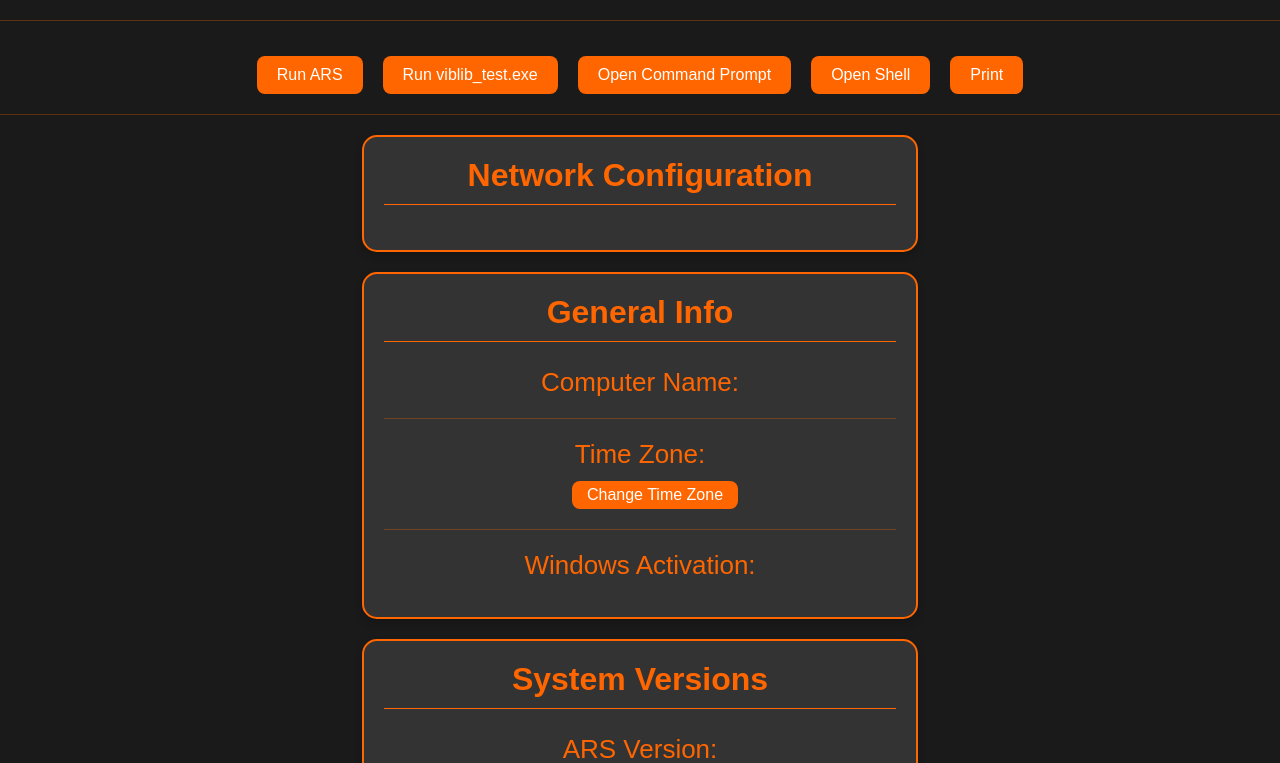
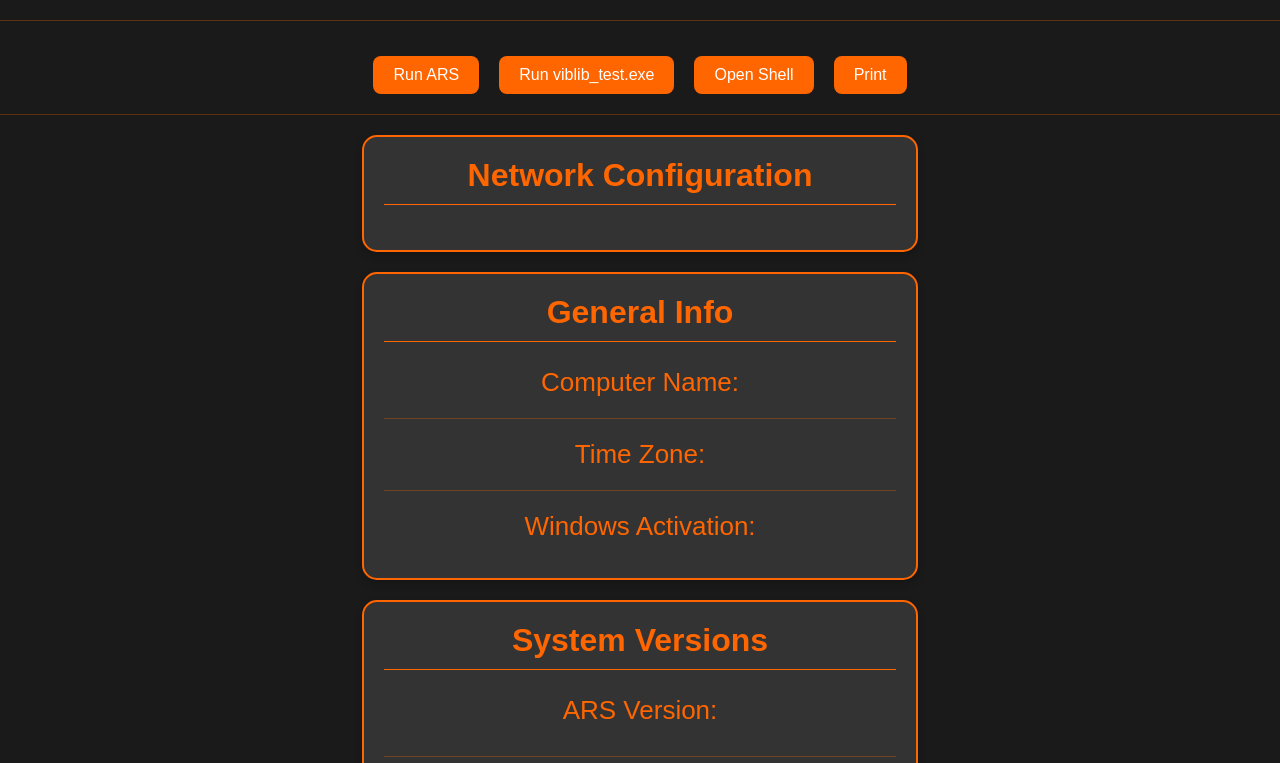
Before and after one commit to gman00910/ARS_QC_TOOL, a Flask app: template templates/index.html in a window 1280 px wide; the page is wider, and only the part inside the window is pictured. Shown: the part 132-895 px from the top of that part. Run offline with Flask 3, Linux system fonts and the light colour scheme; the template is opened without the code that fills it, so the values that code supplies are empty.

Commit message:
FINAL_V73

```diff
--- a/main.py
+++ b/main.py
@@ -159,6 +159,7 @@
         'Windows Defender Status': main_script.windows_defender_status(),
         'Firewall Status': main_script.check_firewall_status(),
         'Defrag Status': main_script.check_defrag_settings(),
+        'Time Zone': main_script.get_time_zone(),
         'Drive Health': main_script.quick_drive_check(),
         'Windows Update': main_script.is_windows_update_enabled(),
         'Windows Notifications': main_script.check_notification_settings()
@@ -185,7 +186,7 @@
         #     del cache[cache_key]
 
         # Get fresh timezone data
-        current_timezone = main_script.get_time_zone()
+       # current_timezone = main_script.get_time_zone()
 
         # Get cached data
         cached_info = get_cached_system_info()
@@ -197,7 +198,7 @@
             'Windows Activation': cached_info['Windows Activation'],
             'Task Scheduler Status': cached_info['Task Scheduler Status'],
             'IP Configuration': cached_info['IP Configuration'],
-            'Time Zone': current_timezone,  # Use fresh timezone here
+            'Time Zone': cached_info['Time Zone'],
             'Display Info': cached_info['Display Info'],
             'ARS Version': cached_info['ARS Version'],
             'Boot Drive Version': cached_info['Boot Drive Version'],
@@ -223,36 +224,36 @@
 
 
 
-@app.route('/change/<setting>', methods=['GET', 'POST'])
-def change_setting(setting):
-    try:
-        if request.method == 'POST':
-            if setting == 'time_zone':
-                new_timezone = request.form.get('new_value')
-                result = main_script.change_time_zone(new_timezone)
+# @app.route('/change/<setting>', methods=['GET', 'POST'])
+# def change_setting(setting):
+#     try:
+#         if request.method == 'POST':
+#             if setting == 'time_zone':
+#                 new_timezone = request.form.get('new_value')
+#                 result = main_script.change_time_zone(new_timezone)
 
-                # Force clear all caches
-                clear_system_info_cache()
-                get_cached_system_info.cache_clear()
+#                 # Force clear all caches
+#                 clear_system_info_cache()
+#                 get_cached_system_info.cache_clear()
 
-                # Clear Flask cache
-                for key in list(cache.keys()):
-                    del cache[key]
+#                 # Clear Flask cache
+#                 for key in list(cache.keys()):
+#                     del cache[key]
 
-                # Get fresh timezone
-                current_timezone = main_script.get_time_zone()
+#                 # Get fresh timezone
+#                 current_timezone = main_script.get_time_zone()
 
-                return jsonify({
-                    'success': True,
-                    'message': result,
-                    'newTimezone': current_timezone
-                })
+#                 return jsonify({
+#                     'success': True,
+#                     'message': result,
+#                     'newTimezone': current_timezone
+#                 })
 
-        if setting == 'time_zone':
-            timezones = main_script.get_available_timezones()
-            return render_template('change_setting.html', setting=setting, timezones=timezones)
+#         if setting == 'time_zone':
+#             timezones = main_script.get_available_timezones()
+#             return render_template('change_setting.html', setting=setting, timezones=timezones)
 
-        return jsonify({'success': False, 'error': 'Setting not supported'}), 400
+#         return jsonify({'success': False, 'error': 'Setting not supported'}), 400
 
     except Exception as e:
         print(f"Error in change_setting route: {str(e)}")
@@ -327,39 +328,6 @@
         return jsonify({"success": False, "error": str(e)})
 
 
-@app.route('/open_command_prompt')
-def open_command_prompt():
-    try:
-        if getattr(sys, 'frozen', False):
-            base_path = sys._MEIPASS
-            script_content = '''@echo off
-title SHOTOVER Systems - Drive Summary Details
-color 0A
-python -c "import sys; sys.path.insert(0, r'{}'); import main_script; main_script.print_summary()"
-echo.
-pause >nul
-'''.format(base_path)
-        else:
-            script_content = '''@echo off
-title SHOTOVER Systems - Drive Summary Details
-color 0A
-"{}" -c "import main_script; main_script.print_summary()"
-echo.
-pause >nul
-'''.format(sys.executable)
-
-        batch_file = os.path.join(os.environ['TEMP'], 'shotover_summary.bat')
-        with open(batch_file, 'w') as f:
-            f.write(script_content)
-
-        subprocess.Popen(['cmd.exe', '/k', batch_file],
-                        creationflags=subprocess.CREATE_NEW_CONSOLE)
-        return "", 204
-    except Exception as e:
-        print(f"Error in open_command_prompt: {str(e)}")
-        return str(e), 500
-
-
 @app.route('/clear_cache', methods=['POST'])
 def clear_cache():
     try:
@@ -374,6 +342,9 @@
         return jsonify({"success": True})
     except Exception as e:
         return jsonify({"success": False, "error": str(e)})
+
+
+
 
 @app.route('/Openshell')
 def Openshell():
@@ -555,17 +526,7 @@
  ___) | |  __  | | |_| |   | |    | |_| |   \ V /   | |___  |  _ <
 |____/  |_|  |_|  \___/    |_|     \___/     \_/    |_____| |_| \_\
 
-                ///////////             ///////////
-                //////////////          //////////////
-                    /////////               ////////
-
-        ////                                              ////
-          ////                                         ////
-             ////                                   ////
-                ////                             ////
-                   ////                       ////
-                       ////                ////
-                          ////////////////                     """.strip())
+                                                              """.strip())
     output.append(f"{Style.RESET_ALL}\n")
 
     # Join all lines and apply HTML color formatting
@@ -577,161 +538,6 @@
         .replace(f"{Fore.YELLOW}", '<span class="yellow">')
         .replace(f"{Style.RESET_ALL}", '</span>')
     )
-
-
-
-
-# def format_system_info_for_print(cached_info):
-#     """Format cached system info for print view"""
-#     # Convert cached_info to immutable format for caching
-#     cache_key = frozenset(cached_info.items())
-
-#     output = []
-#     current_time = datetime.now().strftime('%Y-%m-%d %H:%M:%S')
-
-#     # Time Header
-#     output.append(f"\n\n{Fore.CYAN}Time: {current_time}{Style.RESET_ALL}")
-
-#     # System Information
-#     output.append(f"\n{Fore.GREEN}{'='*20} SYSTEM INFORMATION {'='*20}{Style.RESET_ALL}\n")
-#     output.append(f"{Fore.CYAN}Computer Name:{Style.RESET_ALL} {cached_info['Computer Name']}")
-#     output.append(f"{Fore.CYAN}Windows Activation:{Style.RESET_ALL} {cached_info['Windows Activation']}")
-#     output.append(f"{Fore.CYAN}Time Zone:{Style.RESET_ALL} {cached_info.get('Time Zone', 'N/A')}")
-
-#     # Display Info
-#     display_info = cached_info['Display Info']
-#     display_lines = display_info.split('\n') if isinstance(display_info, str) else []
-#     for line in display_lines:
-#         if any(key in line for key in ['Display Info:', 'Name:', 'Resolution:', 'Refresh rate:']):
-#             label = line.split(':')[0] + ':'
-#             value = ':'.join(line.split(':')[1:])
-#             output.append(f"{Fore.CYAN}{label}{Style.RESET_ALL}{value}")
-#         else:
-#             output.append(line)
-
-#     # Network Configuration
-#     output.append(f"\n{Fore.GREEN}{'='*20} NETWORK CONFIGURATION {'='*20}{Style.RESET_ALL}")
-#     dhcp_status = cached_info['IP Configuration']
-#     network_profiles = cached_info['Network Profile']
-
-#     if isinstance(dhcp_status, dict):
-#         for interface, info in dhcp_status.items():
-#             output.append(f"\n{Fore.CYAN}{interface}:{Style.RESET_ALL}")
-#             type_str = info.get('Type', 'N/A')
-#             if isinstance(network_profiles, dict):
-#                 for profile_name, category in network_profiles.items():
-#                     if profile_name in interface:
-#                         type_str += f" (Category: {category})"
-#             output.append(f"  {Fore.CYAN}Type:{Style.RESET_ALL} {type_str}")
-#             output.append(f"  {Fore.CYAN}DNS Suffix:{Style.RESET_ALL} {info.get('DNS Suffix', 'N/A')}")
-#             output.append(f"  {Fore.CYAN}DHCP:{Style.RESET_ALL} {info.get('DHCP', 'N/A')}")
-#             output.append(f"  {Fore.CYAN}IP:{Style.RESET_ALL} {info.get('IP', 'N/A')}")
-#             output.append(f"  {Fore.CYAN}Subnet Mask:{Style.RESET_ALL} {info.get('Subnet Mask', 'N/A')}")
-#             output.append(f"  {Fore.CYAN}Gateway:{Style.RESET_ALL} {info.get('Gateway', 'N/A')}")
-
-#     # Versions
-#     output.append(f"\n{Fore.GREEN}{'='*20} VERSIONS {'='*20}{Style.RESET_ALL}\n")
-#     output.append(f"{Fore.CYAN}ARS Version:{Style.RESET_ALL} {cached_info['ARS Version']}")
-#     output.append(f"{Fore.CYAN}ARS Shortcut:{Style.RESET_ALL} {cached_info['ARS Shortcut']}")
-#     output.append(f"{Fore.CYAN}Boot Version:{Style.RESET_ALL} {cached_info['Boot Drive Version']}")
-#     output.append(f"{Fore.CYAN}VIB Version:{Style.RESET_ALL} {cached_info['VIB Version']}")
-#     output.append(f"{Fore.CYAN}FX3 Version:{Style.RESET_ALL} {cached_info['FX3 Version']}")
-
-#     # System Status
-#     output.append(f"\n{Fore.GREEN}{'='*20} SYSTEM STATUS {'='*20}{Style.RESET_ALL}\n")
-
-#     # Computer Metrics
-#     metrics = cached_info['Computer Metrics']
-#     output.append(f"{Fore.CYAN}Computer Metrics:{Style.RESET_ALL}")
-#     output.append(f"    CPU: {metrics['CPU']}")
-#     output.append(f"    RAM: {metrics['RAM']}")
-#     output.append(f"    Physical Memory: {metrics['Physical Memory']}")
-#     output.append(f"    Virtual Memory: {metrics['Virtual Memory']}")
-
-#     # Windows Defender
-#     defender = cached_info['Windows Defender Status']
-#     output.append(f"\n{Fore.CYAN}Windows Defender:{Style.RESET_ALL}")
-#     for key, value in defender.items():
-#         color = Fore.GREEN if value == 'ON' else Fore.RED
-#         output.append(f"    {key}: {color}{value}{Style.RESET_ALL}")
-
-#     # Firewall Status
-#     firewall = cached_info['Firewall Status']
-#     output.append(f"\n{Fore.CYAN}Firewall Status:{Style.RESET_ALL}")
-#     for profile, status in firewall.items():
-#         color = Fore.GREEN if status == 'ON' else Fore.RED
-#         output.append(f"    {profile}: {color}{status}{Style.RESET_ALL}")
-
-#     # Defrag Status
-#     defrag = cached_info['Defrag Status']
-#     output.append(f"\n{Fore.CYAN}Defrag Status:{Style.RESET_ALL}")
-#     output.append(f"    C Drive: {Fore.GREEN if defrag['C_Drive'] == 'Enabled' else Fore.RED}{defrag['C_Drive']}{Style.RESET_ALL}")
-#     output.append(f"    D Drive: {Fore.GREEN if defrag['D_Drive'] == 'Enabled' else Fore.RED}{defrag['D_Drive']}{Style.RESET_ALL}")
-
-#     # Drive Health
-#     drives = cached_info['Drive Health']
-#     output.append(f"\n{Fore.CYAN}Drive Health:{Style.RESET_ALL}")
-#     for drive, info in drives.items():
-#         output.append(f"    {Fore.CYAN}{drive}:{Style.RESET_ALL}")
-#         color = Fore.GREEN if info['Status'] == 'Healthy' else Fore.RED
-#         output.append(f"       Status: {color}{info['Status']}{Style.RESET_ALL}")
-#         output.append(f"       Usage: {info['Usage']}")
-#         output.append(f"       Space: {info['Space']}")
-
-#     # Windows Update and Notifications
-#     update_status = cached_info['Windows Update']
-#     output.append(f"\n  {Fore.CYAN}Windows Update:{Style.RESET_ALL} {Fore.GREEN if update_status == 'Enabled' else Fore.RED}{update_status}{Style.RESET_ALL}")
-
-#     notif_status = cached_info['Windows Notifications']
-#     output.append(f"\n  {Fore.CYAN}Windows Notifications:{Style.RESET_ALL} {Fore.GREEN if notif_status == 'Enabled' else Fore.RED}{notif_status}{Style.RESET_ALL}")
-
-#     # Task Scheduler
-#     output.append(f"\n{Fore.GREEN}{'='*20} TASK SCHEDULER {'='*20}{Style.RESET_ALL}")
-#     tasks = cached_info['Task Scheduler Status']
-#     if tasks:
-#         for task in tasks:
-#             if ':' in task:
-#                 output.append(f"{Fore.CYAN}{task}{Style.RESET_ALL}")
-#             else:
-#                 output.append(task)
-
-#     # COM Ports
-#     output.append(f"\n{Fore.GREEN}{'='*20} COM PORTS {'='*20}{Style.RESET_ALL}")
-#     output.append(f"{Fore.CYAN}Name                     Status   Service{Style.RESET_ALL}")
-#     output.append("----                     ------   -------")
-#     output.append(cached_info['COM Ports'])
-
-#     # SHOTOVER Logo
-#     output.append(f"{Fore.CYAN}")
-#     output.append(r"""
-#  ____    _    _    ___    _____     ___   __     __  _____   ____
-# / ___|  | |  | |  / _ \  |_   _|   / _ \  \ \   / / | ____| |  _ \
-# \___ \  | |__| | | | | |   | |    | | | |  \ \ / /  |  _|   | |_) |
-#  ___) | |  __  | | |_| |   | |    | |_| |   \ V /   | |___  |  _ <
-# |____/  |_|  |_|  \___/    |_|     \___/     \_/    |_____| |_| \_\
-
-#                 ///////////             ///////////
-#                 //////////////          //////////////
-#                     /////////               ////////
-
-#         ////                                              ////
-#           ////                                         ////
-#              ////                                   ////
-#                 ////                             ////
-#                    ////                       ////
-#                        ////                ////
-#                           ////////////////                     """.strip())
-#     output.append(f"{Style.RESET_ALL}\n")
-
-#     # Join all lines and apply HTML color formatting
-#     output_str = "\n".join(output)
-#     return (output_str
-#         .replace(f"{Fore.CYAN}", '<span class="cyan">')
-#         .replace(f"{Fore.GREEN}", '<span class="green">')
-#         .replace(f"{Fore.RED}", '<span class="red">')
-#         .replace(f"{Fore.YELLOW}", '<span class="yellow">')
-#         .replace(f"{Style.RESET_ALL}", '</span>')
-#     )
 
 
 
--- a/templates/index.html
+++ b/templates/index.html
@@ -383,7 +383,6 @@
         <div style="display: flex; justify-content: center; gap: 20px; flex-wrap: wrap;">
             <button onclick="launchProgram('/run_ars')" class="summary-button">Run ARS</button>
             <button onclick="launchProgram('/run_viblib')" class="summary-button">Run viblib_test.exe</button>
-            <a href="{{ url_for('open_command_prompt') }}" class="summary-button">Open Command Prompt</a>
             <a href="{{ url_for('Openshell') }}" class="summary-button">Open Shell</a>
             <a href="{{ url_for('printt') }}" class="summary-button" target="_blank">Print</a>
         </div>
@@ -407,7 +406,7 @@
                             <div>Subnet Mask: {{ status.get('Subnet Mask', 'N/A') }}</div>
                             <div>Gateway: {{ status.get('Gateway', 'N/A') }}</div>
                         </div>
-                        <a href="{{ url_for('change_ip') }}" class="summary-button compact" style="margin-left: 20px;">Change IP (NEEDS DEV)</a>
+                        <!-- <a href="{{ url_for('change_ip') }}" class="summary-button compact" style="margin-left: 20px;">Change IP (NEEDS DEV)</a> -->
                     </div>
                 {% endfor %}
             {% else %}
@@ -428,11 +427,11 @@
             <div class="timezone-section">
                 <div class="status-label" style="text-align: center;">
                     {{ result.get('Time Zone', 'N/A') }}
-                    <div style="margin-top: 10px;">
+                    <!-- <div style="margin-top: 10px;">
                         <a href="{{ url_for('change_setting', setting='time_zone') }}"
                            class="summary-button compact"
                            onclick="clearCacheBeforeChange(event)">Change Time Zone</a>
-                    </div>
+                    </div> -->
                 </div>
             </div>
         </div>
```
